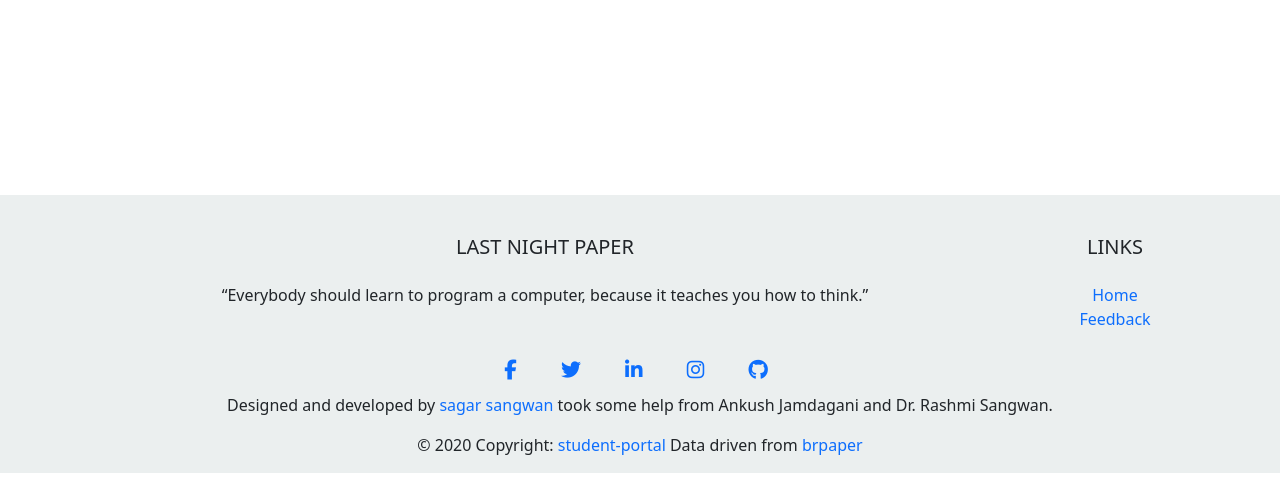
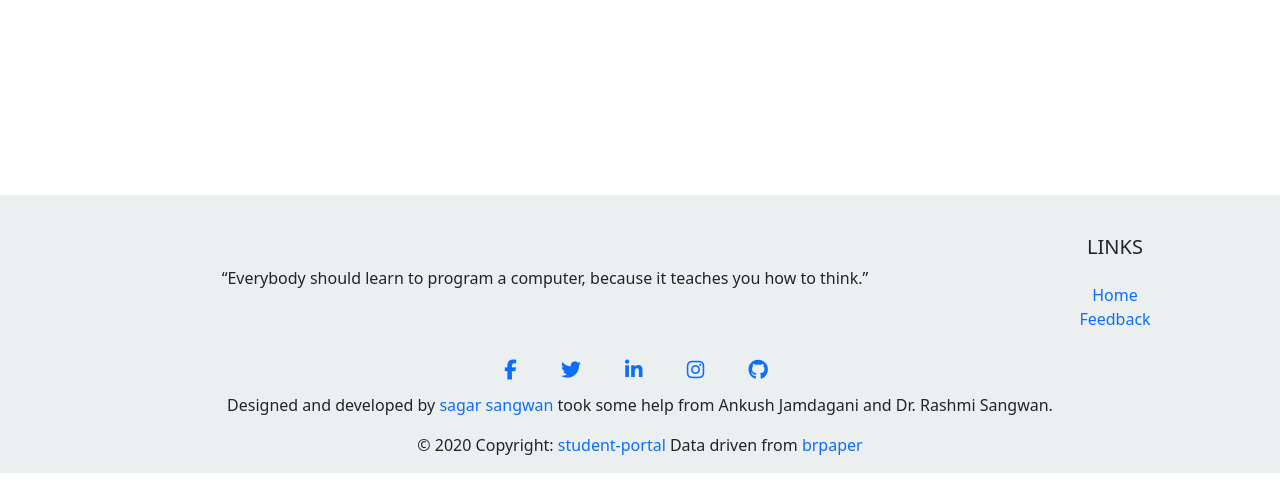
Before and after one commit to sagarsangwan/student-portal, a Flask app: page /add_data in a window 1280 px wide. Shown: the part 424-913 px from the top of the page. Run offline with Flask 2, Linux system fonts and the light colour scheme; data that the repository does not hold is empty; parts of the project's set-up code (start-up, migrations or seed data) failed here and were passed over; some libraries are stand-ins or nearby versions.

Commit message:
removed logo from footer

```diff
--- a/templates/components/footer.html
+++ b/templates/components/footer.html
@@ -1,14 +1,20 @@
 <style>
     .footer {
         background: rgb(235 239 239);
+    }
+
+    .quotes-footer {
+        padding-top: 47px;
     }
 </style>
 <footer class="page-footer footer font-small stylish-color-dark pt-4">
     <div class="container text-center text-md-left">
         <div class="row justify-content-center">
             <div class="col-sm-10 col-md-10 mx-auto">
-                <h5 class="font-weight-bold text-uppercase mt-3 mb-4">Last Night Paper</h5>
-                <p>“Everybody should learn to program a computer, because it teaches you how to think.”
+                <!-- <a class="justify-content-left footer-logo" href="/"><img src="/static/images/logo.svg" alt=""></a> -->
+                <!-- <h5 class="font-weight-bold text-uppercase mt-3 mb-4">Last Night Paper</h5> -->
+                <p class="quotes-footer">“Everybody should learn to program a computer, because it teaches you how to
+                    think.”
                 </p>
             </div>
             <div class="col-sm-2 col-md-2 mx-auto">
```
